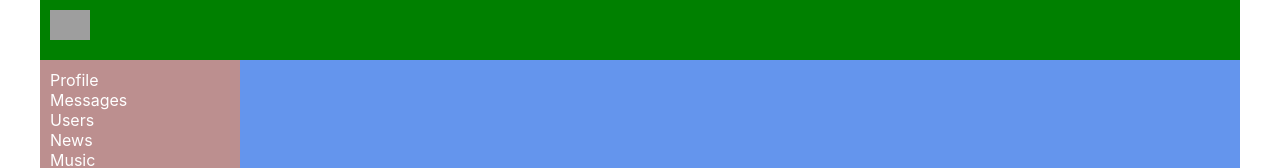
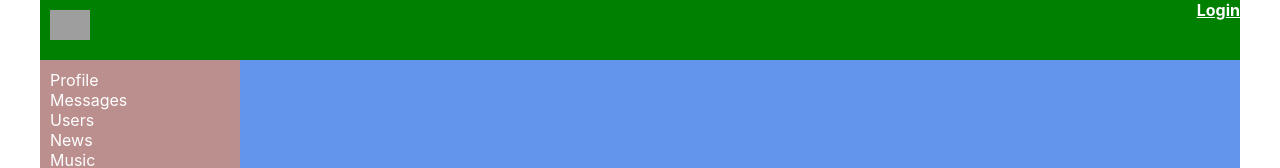
Before and after one commit to Albert1978lans/samurai-wai-main, a React (Create React App) app: page /login in a window 1280 px wide. Shown: the top 168 px of the page. Built offline with nearby package versions, Linux system fonts and the light colour scheme; no server answers; grey boxes are pictures that could not be loaded.

Commit message:
61 - React JS - cookie, login в теории, auth/me

```diff
--- a/src/App.tsx
+++ b/src/App.tsx
@@ -10,6 +10,7 @@ import {Settings} from "./components/Settings/Settings";
 import {DialogsContainer} from "./components/Dialogs/DialogsContainer";
 import {UsersContainer} from "./components/Users/Users.Container";
 import ProfileContainer from "./components/Profile/ProfileContainer";
+import HeaderContainer from "./components/Header/HeaderContainer";
 
 
 function App() {
@@ -17,7 +18,7 @@ function App() {
     return (
         <BrowserRouter>
             <div className="app-wrapper">
-                <Header/>
+                <HeaderContainer/>
                 <Navbar/>
                 <div className='app-wrapper-content'>
                     <Route
--- a/src/components/Header/Header.module.css
+++ b/src/components/Header/Header.module.css
@@ -9,3 +9,17 @@
 .header {
     background-color: green;
 }
+
+.loginBlock {
+    float: right;
+}
+
+.loginBlock span {
+    font-weight: bolder;
+    color: white;
+}
+
+.loginBlock a {
+    font-weight: bolder;
+    color: white;
+}
--- a/src/components/Header/Header.tsx
+++ b/src/components/Header/Header.tsx
@@ -1,12 +1,25 @@
 import React from "react";
 import s from './Header.module.css'
+import {NavLink} from "react-router-dom";
+import {initialStateType} from "../../redux/auth-reducer";
+import {mapDispatchToPropsType} from "./HeaderContainer";
 
-const Header = () => {
+
+type HeaderPropsType = initialStateType & mapDispatchToPropsType
+
+const Header = (props: HeaderPropsType) => {
     return (
         <header className={s.header}>
             <img
                 src="https://encrypted-tbn0.gstatic.com/images?q=tbn:ANd9GcRAHXPluq6GtTRPDIHRv5kJPy86uFjp5sO7hg&usqp=CAU"
                 alt="logo"/>
+            <div className={s.loginBlock}>
+                {props.isAuth
+                    ? <span>{props.login}</span>
+                    : <NavLink to={'/login'}>Login</NavLink>
+                }
+
+            </div>
         </header>
     )
 }
--- /dev/null
+++ b/src/components/Header/HeaderContainer.tsx
@@ -0,0 +1,50 @@
+import React from "react";
+import Header from "./Header";
+import axios from "axios";
+import {connect} from "react-redux";
+import {initialStateType, setAuthUserData, dataType} from "../../redux/auth-reducer";
+import {AppsStateType} from "../../redux/redux-store";
+
+class HeaderContainer extends React.Component<initialStateType & mapDispatchToPropsType> {
+
+    componentDidMount() {
+        axios.get(`https://social-network.samuraijs.com/api/1.0/auth/me`,{withCredentials: true,})
+
+            .then(response => {
+                if (response.data.resultCode === 0) {
+                    let {id, email, login} = response.data.data
+                    this.props.setAuthUserData({id, email, login})
+                }
+
+            })
+    }
+
+    render () {
+        return (
+            <Header {...this.props}/>
+        )
+    }
+
+}
+
+export type mapDispatchToPropsType = {
+    setAuthUserData: (data: dataType) => void
+}
+
+type mapStateToPropsType = {
+    isAuth: boolean
+    // userId: number | null
+    // email: string | null
+    login: string | null
+}
+
+const mapStateToProps = (state: AppsStateType): mapStateToPropsType => {
+    return {
+        isAuth: state.auth.isAuth,
+        // userId: state.auth.userId,
+        // email: state.auth.email,
+        login: state.auth.login
+    }
+}
+
+export default connect(mapStateToProps, {setAuthUserData})(HeaderContainer)
--- a/src/components/Users/Users.Container.tsx
+++ b/src/components/Users/Users.Container.tsx
@@ -8,7 +8,6 @@ import {
     unFollow,
     UserType
 } from "../../redux/users-reducer";
-import {Dispatch} from "redux";
 import {initialStateType} from "../../redux/users-reducer";
 import React from "react";
 import axios from "axios";
--- /dev/null
+++ b/src/redux/auth-reducer.ts
@@ -0,0 +1,53 @@
+
+const SET_USER_DATA = 'SET_USER_DATA'
+
+export type initialStateType = {
+    userId?: number | null
+    email?: string | null
+    login: string | null
+    isAuth: boolean
+}
+
+const initialState: initialStateType = {
+    userId: null,
+    email: null,
+    login: null,
+    isAuth: false,
+}
+
+export type dataType = {
+    id: number
+    email: string
+    login: string
+}
+
+type setAuthUserDataType = {
+    type: typeof SET_USER_DATA
+    data: dataType
+}
+
+type ActionType = setAuthUserDataType
+
+const authReducer = (state: initialStateType = initialState, action: ActionType): initialStateType => {
+
+    switch (action.type) {
+        case "SET_USER_DATA": {
+            return {
+                ...state,
+                ...action.data,
+                isAuth: true
+            }
+        }
+        default:
+            return state
+    }
+}
+
+export const setAuthUserData = (data: dataType): setAuthUserDataType => {
+    return {
+        type: SET_USER_DATA,
+        data
+    } as const
+}
+
+export default authReducer
--- a/src/redux/redux-store.ts
+++ b/src/redux/redux-store.ts
@@ -2,6 +2,7 @@ import {combineReducers, createStore} from "redux";
 import profileReducer from "./profile-reducer";
 import dialogsReducer from "./dialogs-reducer";
 import usersReducer from "./users-reducer";
+import authReducer from "./auth-reducer";
 
 
 
@@ -9,6 +10,7 @@ let rootReducer = combineReducers({
     profileState: profileReducer,
     dialogsState: dialogsReducer,
     usersState: usersReducer,
+    auth: authReducer
 })
 
 export type AppsStateType = ReturnType<typeof rootReducer>
```
